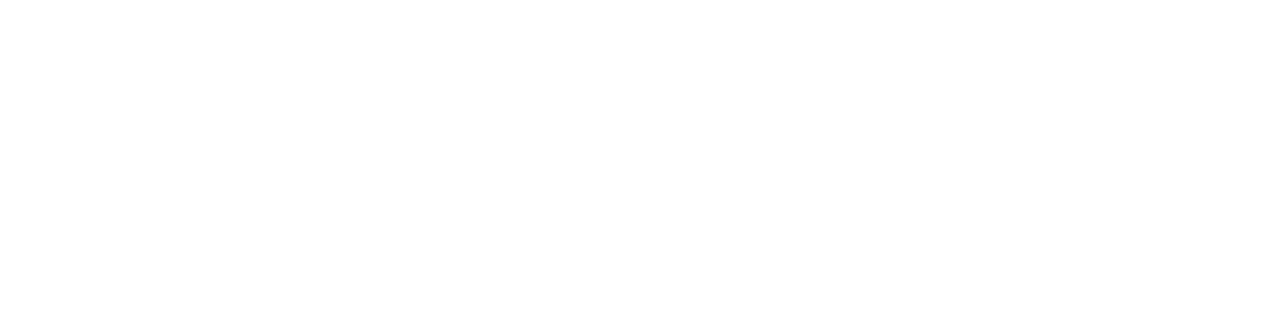
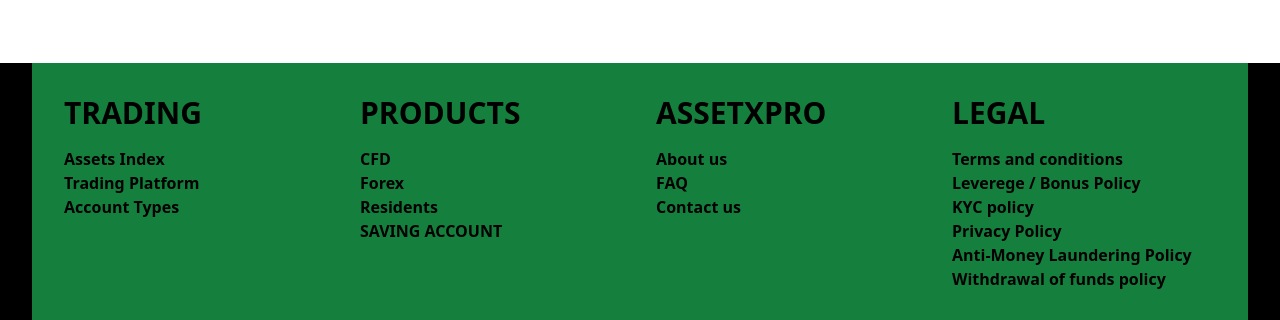
Before and after one commit to UzairMalik17/Assetxpro, a React (Vite) app: page /products in a window 1280 px wide. Shown: the part 3044-3364 px from the top of the page. Before the commit the page ends 3091 px from the top, so only its background shows below. Built offline with nearby package versions, Linux system fonts and the light colour scheme.

Commit message:
Navigation

```diff
--- a/src/componenets/Home/Navigation.jsx
+++ b/src/componenets/Home/Navigation.jsx
@@ -1,7 +1,54 @@
 import React from "react";
+import ComponentWrapper from "../Shared/ComponentWrapper";
 
 function Navigation() {
-  return <div>Navigation</div>;
+  const navigation = [
+    {
+      menu: "TRADING",
+      options: ["Assets Index", "Trading Platform", "Account Types"],
+    },
+    {
+      menu: "PRODUCTS",
+      options: ["CFD", "Forex", "Residents", "SAVING ACCOUNT"],
+    },
+    {
+      menu: "ASSETXPRO",
+      options: ["About us", "FAQ", "Contact us"],
+    },
+    {
+      menu: "LEGAL",
+      options: [
+        "Terms and conditions",
+        "Leverege / Bonus Policy",
+        "KYC policy",
+        "Privacy Policy",
+        "Anti-Money Laundering Policy",
+        "Withdrawal of funds policy",
+      ],
+    },
+  ];
+  return (
+    <ComponentWrapper style={`bg-black`}>
+      <div className="w-full bg-green-700 text-black p-8">
+        <div className="w-full grid sm:grid-cols-2 gap-8 lg:grid-cols-4 justify-center">
+          {navigation.map((item, index) => {
+            return (
+              <div
+                className="w-full flex flex-col gap-4 text-3xl font-extrabold"
+                key={index}>
+                <p>{item.menu}</p>
+                <div className="w-full text-base">
+                  {item.options.map((items, id) => {
+                    return <p key={id}>{items}</p>;
+                  })}
+                </div>
+              </div>
+            );
+          })}
+        </div>
+      </div>
+    </ComponentWrapper>
+  );
 }
 
 export default Navigation;
--- a/src/componenets/Home/Platform.jsx
+++ b/src/componenets/Home/Platform.jsx
@@ -1,5 +1,4 @@
 import React from "react";
-import ComponentWrapper from "../Shared/ComponentWrapper";
 
 function Platform() {
   const awards = [
@@ -20,8 +19,8 @@
     },
   ];
   return (
-    <ComponentWrapper style={`bg-white text-black py-4 z-10 relative`}>
-      <div className="w-full absolute right-0 left-0 py-4">
+    <div className="w-full bg-white">
+      <div className="w-full max-w-[1300px] mx-auto text-black py-4 p-4 md:p-8">
         <div className="w-full grid lg:grid-cols-2 gap-2">
           <div className="w-full flex items-center justify-center lg:justify-end">
             <div className="w-11/12 md:w-9/12 h-full flex flex-col gap-8 items-center lg:items-start justify-center py-8">
@@ -67,7 +66,7 @@
           </div>
         </div>
       </div>
-    </ComponentWrapper>
+    </div>
   );
 }
 
```
